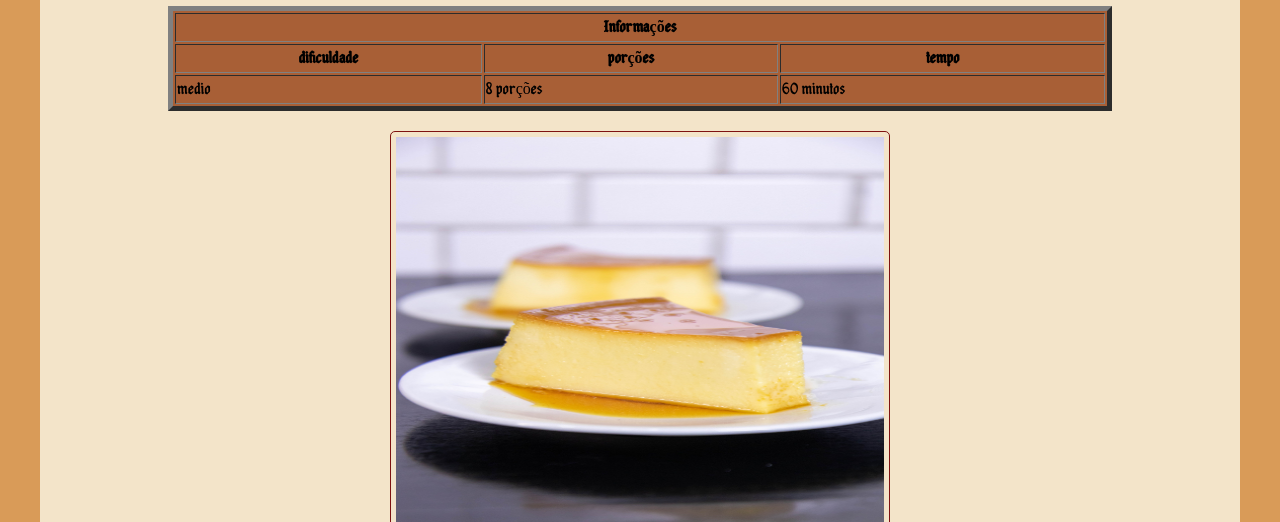
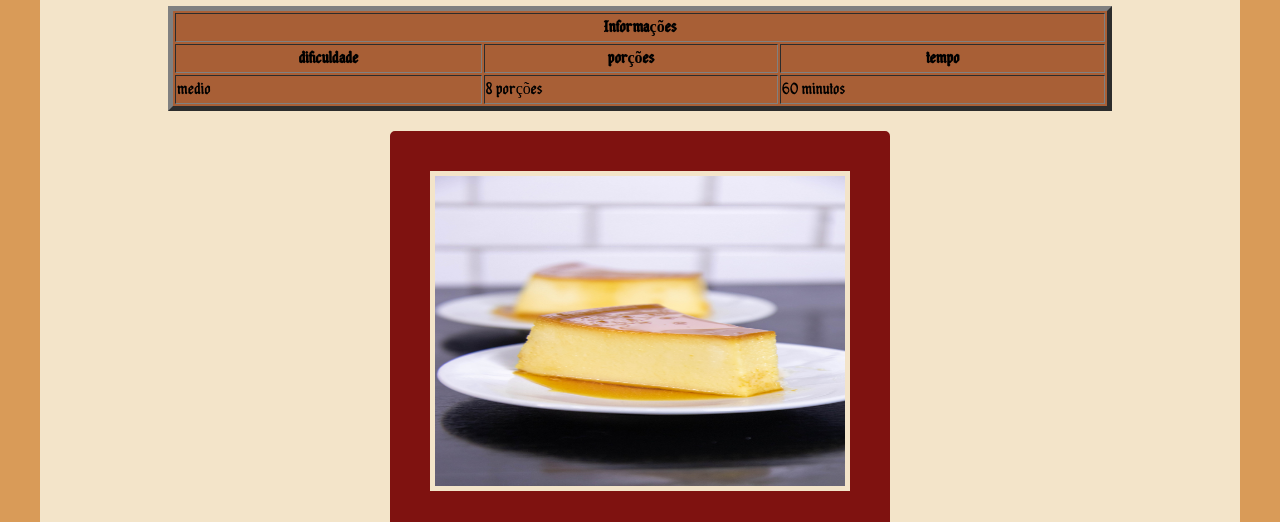
Before and after one commit to marceloramosmarques13-oss/sistema_de_receita_de_bolo, a plain HTML site: page receita.de.pudim.html in a window 1280 px wide. Shown: the part 578-1100 px from the top of the page. Drawn offline with Linux system fonts and the light colour scheme.

Commit message:
fvvdfsdf

```diff
--- a/receita.de.pudim.html
+++ b/receita.de.pudim.html
@@ -35,6 +35,7 @@
                 padding:0 10px;
                 padding-bottom:15px;
                 margin-bottom:10px;
+                border-radius:10px;
             }
             body{
                 margin:0px;
@@ -49,7 +50,7 @@
             img{
                 width:500px;
                 height:400px;
-                border:1px solid #7F1210;
+                border:40px solid #7F1210;
                 padding:5px;
                 border-radius:5px;
                 margin:0 auto;
@@ -59,7 +60,7 @@
             iframe{
                 width:500px;
                 height:400px;
-                border:1px solid #7F1210;
+                border:40px solid #7F1210;
                 padding:5px;
                 border-radius:5px;
                 margin:0 auto;
```
Also changed, not shown: receita.de.bolo.de.cenoura.html (+1 -0 lines), receita.html (+1 -0 lines).
